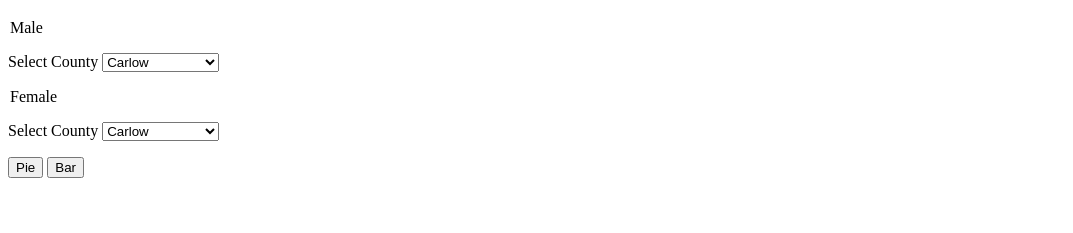
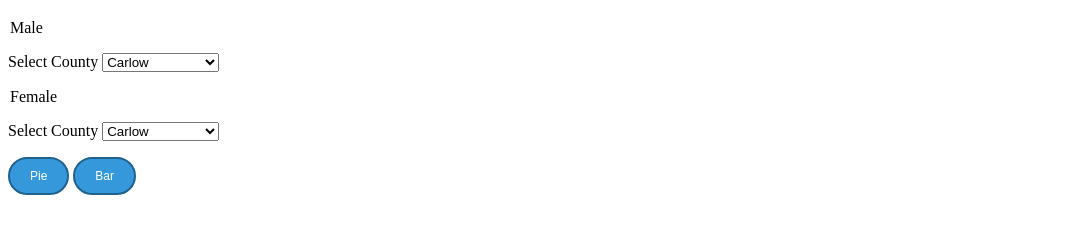
Before and after one commit to seanJosephFitzpatrick/dataVisualization, a plain HTML site: page index.html in a window 1280 px wide. Shown: the part 61-294 px from the top of the page, without its empty margins (0-1073 px from the left). Drawn offline with nearby package versions, Linux system fonts and the light colour scheme; no server answers.

Commit message:
External style sheet

```diff
--- a/index.html
+++ b/index.html
@@ -3,35 +3,20 @@
 
 <head>
     <meta charset="UTF-8">
+	<link rel="stylesheet" type="text/css" href="style.css">
+	<script src="http://d3js.org/d3.v3.min.js"></script>
 
-	<script src="http://d3js.org/d3.v3.min.js"></script>
 	<script src="jquery-2.2.3.js"></script>
 	<script src="postRequest.js"></script>
 	<script src="https://cdnjs.cloudflare.com/ajax/libs/d3/3.5.5/d3.min.js"></script>
 
     <title>Data visualization</title>
 
-	    <style type="text/css">
-        body {
-            background-color: white;
-        }
 
-        svg {
-		//center canvas
-            padding: 0;
-            margin: auto;
-            display: block;
-            position: absolute;
-            top: 0;
-            bottom: 0;
-            left: 0;
-            right: 0;
-        }
-    </style>
 </head>
 
 <body>
-	<div id="canvas"></div>
+
 
     <h1 align="center">Population of Ireland by County and Gender CSO 2011</h1>
     <form>
@@ -113,8 +98,8 @@
           </p>
 
     </form>
-<button onclick="Pie()" >Pie</button>
-<button onclick="Bar()" >Bar</button>
+<button id="btnPie" onclick="Pie()" >Pie</button>
+<button id="btnBar" onclick="Bar()" >Bar</button>
 
 
 	<script type="text/javascript">
--- /dev/null
+++ b/style.css
@@ -0,0 +1,60 @@
+  body {
+            background-color:white;
+        }
+        svg {
+		//center canvas
+            padding:0;
+            margin:auto;
+            display:block;
+            position:absolute;
+            top:0;
+            bottom:0;
+            left:0;
+            right:0;
+        }
+		#btnPie {
+		//http://css3buttongenerator.com/
+		  background: #3498db;
+		  background-image:-webkit-linear-gradient(top, #3498db, #2980b9);
+		  background-image:-moz-linear-gradient(top, #3498db, #2980b9);
+		  background-image:-ms-linear-gradient(top, #3498db, #2980b9);
+		  background-image:-o-linear-gradient(top, #3498db, #2980b9);
+		  background-image:linear-gradient(to bottom, #3498db, #2980b9);
+		  -webkit-border-radius:27;
+		  -moz-border-radius:27;
+		  border-radius:27px;
+		  font-family:Arial;
+		  color:#ffffff;
+		  font-size:12px;
+		  background:#3498db;
+		  padding:10px 20px 10px 20px;
+		  border:solid #1f628d 2px;
+		  text-decoration:none;
+		}
+
+		#btnPie:hover {
+		  text-decoration:none;
+		}
+		#btnBar{
+		//http://css3buttongenerator.com/
+		  background: #3498db;
+		  background-image:-webkit-linear-gradient(top, #3498db, #2980b9);
+		  background-image:-moz-linear-gradient(top, #3498db, #2980b9);
+		  background-image:-ms-linear-gradient(top, #3498db, #2980b9);
+		  background-image:-o-linear-gradient(top, #3498db, #2980b9);
+		  background-image:linear-gradient(to bottom, #3498db, #2980b9);
+		  -webkit-border-radius:27;
+		  -moz-border-radius:27;
+		  border-radius:27px;
+		  font-family:Arial;
+		  color:#ffffff;
+		  font-size:12px;
+		  background:#3498db;
+		  padding:10px 20px 10px 20px;
+		  border:solid #1f628d 2px;
+		  text-decoration: none;
+		}
+
+		#btnBar:hover {
+		  text-decoration:none;
+		}
```
